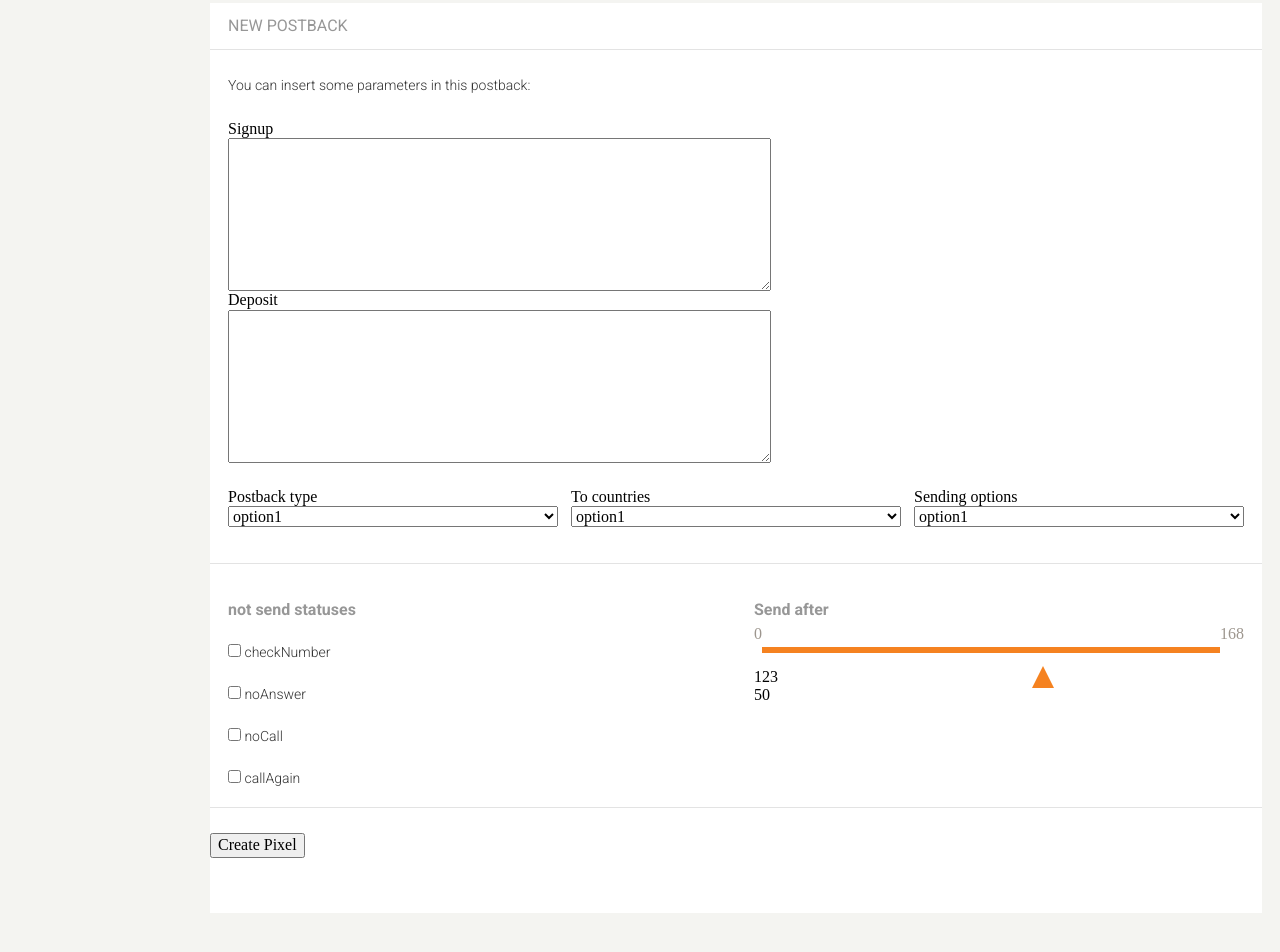
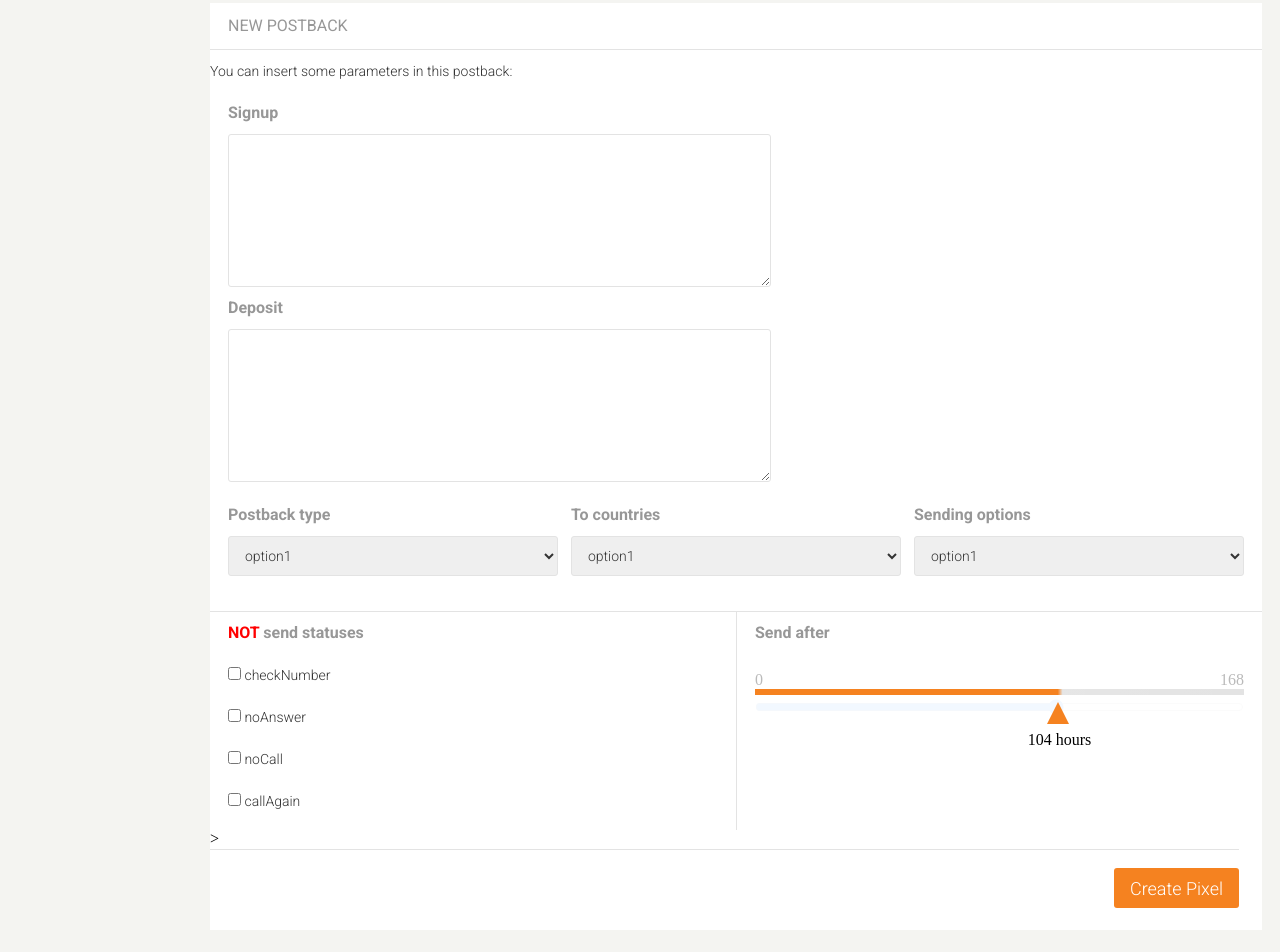
Before and after one commit to elminex/solo-project, a website: page index.html in a window 1280 px wide. Shown: the part 3102-4054 px from the top of the page. Drawn offline with Linux system fonts and the light colour scheme.

Commit message:
Add postback styling, add input range js

```diff
--- a/index.html
+++ b/index.html
@@ -175,7 +175,7 @@
                     </div>
                     <h3>Earnings chart</h3>
                     <div class="general__chart-wrapper">
-                        <img class="general__chart" src="images/graph.png">
+                        <img class="general__chart" src="images/graph.png" alt="chart">
                     </div>
                 </div>
             </section>
@@ -612,19 +612,22 @@
                 <p class="postback__text">You can insert some parameters in this postback:</p>
                 <form>
                     <div class="postback__row">
+                        <div class="postback__container">
                                 <div class="postback__textarea">
-                            <label>Signup</label>
-                            <textarea name="postback-signup" cols="58" rows="8"></textarea>
+                                    <label class="postback__label-grey">Signup</label>
+                                    <textarea class="postback__textarea-input" name="postback-signup" cols="58" rows="8"></textarea>
                                 </div>
                                 <div class="postback__textarea">
-                            <label>Deposit</label>
-                            <textarea name="postback-signup" cols="58" rows="8"></textarea>
+                                    <label class="postback__label-grey">Deposit</label>
+                                    <textarea class="postback__textarea-input" name="postback-deposit" cols="58" rows="8"></textarea>
                                 </div>
                             </div>
-                    <div class="postback__row">
+                    </div>
+                    <div class="postback__row postback__row-options-wrapper">
+                            <div class="postback__container">
                                 <div class="postback__options">
-                            <label>Postback type</label>
-                            <select>
+                                    <label class="postback__label-grey">Postback type</label>
+                                    <select class="postback__dropdown">
                                         <option>option1</option>
                                         <option>option2</option>
                                         <option>option3</option>
@@ -632,8 +635,8 @@
                                     </select>
                                 </div>
                                 <div class="postback__options">
-                            <label>To countries</label>
-                            <select>
+                                    <label class="postback__label-grey">To countries</label>
+                                    <select class="postback__dropdown">
                                         <option>option1</option>
                                         <option>option2</option>
                                         <option>option3</option>
@@ -641,8 +644,8 @@
                                     </select>
                                 </div>
                                 <div class="postback__options">
-                            <label>Sending options</label>
-                            <select>
+                                    <label class="postback__label-grey">Sending options</label>
+                                    <select class="postback__dropdown">
                                         <option>option1</option>
                                         <option>option2</option>
                                         <option>option3</option>
@@ -650,9 +653,11 @@
                                     </select>
                                 </div>
                             </div>
+                    </div>
                     <div class="postback__row">
+                            <div class="postback__container">
                                 <div class="postback__status-wrapper">
-                            <h3><span>not</span> send statuses</h3>
+                                    <h3><span class="postback--red-text">not</span> send statuses</h3>
                                     <div class="postback__status">
                                         <label class="postback__status-checkbox-label">
                                             <input type="checkbox" name="checkNumber">
@@ -682,14 +687,19 @@
                                 </div>
                                 <div class="postback__range">
                                     <h3>Send after</h3>
-                            <div class="sliderfill"></div>
+                                    <div class="rangewrapper">
+                                        <div class="sliderfill">
                                             <input class="postback__range-input" type="range" value="104" name="time" min="0" max="168" step="1">
-                            <span class="postback__range-value">123</span>
+                                        </div>
                                         <div class="sliderthumb"></div>
-                            <div class="slidervalue">50</div>
+                                        <div class="slidervalue">104</div>
                                     </div>
                                 </div>
-                    <button>Create Pixel</button>
+                            </div>
+                    </div>>
+                    <div class="postback__button-wrapper">
+                        <button class="postback__button">Create Pixel</button>
+                    </div>
                 </form>
             </section>
         </main>
--- a/js/script.js
+++ b/js/script.js
@@ -39,37 +39,21 @@ function toggleMenu(target, visible) {
         }
     }
 }
-/*      SLIDER VALUE
 
-var myRange = document.querySelector('.postback__range-input');
-var myValue = document.querySelector('.postback__range-value');
-var myUnits = 'myUnits';
-var off = myRange.offsetWidth / (parseInt(myRange.max) - parseInt(myRange.min));
-var px =  ((myRange.valueAsNumber - parseInt(myRange.min)) * off) - (myValue.offsetParent.offsetWidth / 2);
-
-  myValue.style.left = px + 'px';
-  myValue.style.top = myRange.offsetHeight + 'px';
-  myValue.innerHTML = myRange.value + ' ' + myUnits;
-
-  myRange.oninput =function(){
-    let px = ((myRange.valueAsNumber - parseInt(myRange.min)) * off) - (myValue.offsetWidth / 2);
-    myValue.innerHTML = myRange.value + ' ' + myUnits;
-    myValue.style.left = px + 'px';
-  };
+//    Range slider
 
 
-
- let slider, sliderfill, thumb, slidervalue;
- let initialValue = 104; //initial values for the sliders
+let sliders, sliderfills, thumbs, slidervalues;
+let initialValue = [104,50,63,88]; //initial values for the sliders
 
 document.addEventListener('DOMContentLoaded', function (e) { init();});
 
 function init(){
-   slider = document.querySelectorAll(".postback__range-input");
-   sliderfill = document.querySelectorAll(".sliderfill");
-   thumb = document.querySelectorAll(".sliderthumb");
-   slidervalue = document.querySelectorAll(".slidervalue");
-   // We need to change slider appearance to respond to both input and change events.
+  sliders = document.querySelectorAll(".postback__range-input");
+  sliderfills = document.querySelectorAll(".sliderfill");
+  thumbs = document.querySelectorAll(".sliderthumb");
+  slidervalues = document.querySelectorAll(".slidervalue");
+  /* We need to change slider appearance to respond to both input and change events. */
   for (let i=0;i<sliders.length;i++){
     sliders[i].addEventListener("input",function(e){updateSlider(i,sliders[i].value);});
     sliders[i].addEventListener("change",function(e){updateSlider(i,sliders[i].value);});
@@ -80,6 +64,7 @@ var px =  ((myRange.valueAsNumber - parseInt(myRange.min)) * off) - (myValue.off
   }
 }
 function updateSlider(fillindex,val){
+
   //sets the text display and location for each thumb and the slider fill
   let min = Number(sliders[fillindex].getAttribute("min"));
   let max = Number(sliders[fillindex].getAttribute("max"));
@@ -89,28 +74,23 @@ var px =  ((myRange.valueAsNumber - parseInt(myRange.min)) * off) - (myValue.off
   setSliderFill(sliderfills[fillindex],pc);
 }
 function setThumbText(elem,val,pc){
-   let size = getComputedStyle(elem).getPropertyValue("--thumbsize");
+  let size = 60;
   let newx = `calc(${pc}% - ${parseInt(size)/2}px)`;
   elem.style.left = newx;
-   elem.innerHTML = val;
+  elem.innerHTML = val + ' hours';
 }
 function setThumb(elem,val){
-   let size = getComputedStyle(elem).getPropertyValue("--thumbsize");
+  let size = 22;
   let newx = `calc(${val}% - ${parseInt(size)/2}px)`;
   elem.style.left = newx;
-   let max = 100;
-   let degrees = 360 * (val/max);
-   let rotation = `rotate(${degrees}deg)`;
-     elem.style.transform = rotation;
 }
 function setSliderFill(elem,val){
-   let fillcolor = getComputedStyle(elem).getPropertyValue("--accentcolor");
-   let alphafillcolor = getComputedStyle(elem).getPropertyValue("--accentcoloralpha");
+  let alphafillcolor = getComputedStyle(elem).getPropertyValue("color");
+
   // we create a linear gradient with a color stop based on the slider value
-   let gradient = `linear-gradient(to right, ${fillcolor} 0%,
+  let gradient = `linear-gradient(to right,
 ${alphafillcolor} ${val}%,
 rgba(255,255,255,0.1) ${Number(val) + 1}%,
 rgba(255,255,255,0)  100%)`;
   elem.style.backgroundImage = gradient;
 }
- */
--- a/sass/components/_form_field.scss
+++ b/sass/components/_form_field.scss
@@ -1,4 +1,4 @@
-input[type=range].postback__range-input {
+/*input[type=range].postback__range-input {
     -webkit-appearance: none;
     width: 100%;
     margin: 9px 0;
@@ -77,22 +77,64 @@ input[type=range].postback__range-input {
   input[type=range].postback__range-input:focus::-ms-fill-upper {
     background: $color-light-grey;
   }
-.postback__range-input:before {
-    content: '0';
-    position: relative;
-    display: block;
-    left: 0;
-    top: -15px;
-}
-.postback__range-input:after {
-  content: '168';
-  position: relative;
-  display: block;
-  right: 0;
-  top: -15px;
-}
+
 .postback__range-value {
   position: relative;
   top: 0;
   left: 0;
 }
+*/
+.rangewrapper:before {
+    content: '0';
+    position: absolute;
+    display: block;
+    left: 0;
+    top: -30px;
+    color: $color-grey;
+}
+.rangewrapper:after {
+  content: '168';
+  position: absolute;
+  display: block;
+  right: 0;
+  top: -30px;
+  color: $color-grey;
+}
+.rangewrapper {
+  margin-top: 35px;
+  line-height: 42px;
+  position: relative;
+  width: 100%;
+  height: 6px;
+  overflow: visible;
+  background-color: $color-light-grey;
+}
+.sliderfill {
+  border: none;
+  margin: 0;
+  height: 100%;
+  color: $color-orange;
+}
+.postback__range-input {
+  cursor: pointer;
+  width: 100%;
+  opacity: 0.05;
+}
+.sliderthumb {
+  width: 0;
+  height: 50px;
+  border-left: 11px solid transparent;
+  border-right: 11px solid transparent;
+  border-bottom: 22px solid $color-orange;
+  position: absolute;
+  left: 0;
+  top: -15px;
+  pointer-events: none;
+}
+.slidervalue {
+  line-height: 42px;
+  position: absolute;
+  left: calc(50% - 11px);
+  top: 30px;
+  pointer-events: none;
+}
--- a/sass/pages/_postback.scss
+++ b/sass/pages/_postback.scss
@@ -1,33 +1,37 @@
 .postback {
     background-color: $color-white;
-    padding-bottom: 55px;
-    margin: 0 auto;
+    padding-bottom: 22px;
     margin-bottom: 22px;
-    max-width: 1056px;
     width: 100%;
     &__text {
-        padding-left: 18px;
         @include text(14px, lighter, 42px, $color-black);
+        width: 100%;
+        max-width: 1056px;
+        margin: 0 auto;
     }
-    &__row {
+    &__container {
+        width: 100%;
+        max-width: 1056px;
+        margin: 0 auto;
         display: flex;
         flex-flow: row wrap;
         justify-content: space-between;
+    }
+    &__row {
         padding: 0 18px;
-        margin-bottom: 25px;
-        &:nth-of-type(2), &:last-of-type {
+        &-options-wrapper {
+            padding-bottom: 35px;
+            padding-top: 12px;
             @include border1pxgrey('bottom');
-        }
-        &:nth-of-type(2) {
-            padding-bottom: 36px;
-        }
-        &:last-of-type {
-            align-content: stretch;
         }
     }
     &__textarea {
         display: flex;
         flex-flow: column wrap;
+        &-input {
+            @include border1pxgrey('all');
+            border-radius: 3px;
+        }
     }
     &__options {
         display: flex;
@@ -50,5 +54,32 @@
     &__range {
         padding-left: 18px;
         width: 50%;
+        @include border1pxgrey('left');
+    }
+    &__label-grey {
+        @include text-section-header;
+    }
+    &__dropdown {
+        @include text-other;
+        height: 40px;
+        padding-left: 12px;
+        @include border1pxgrey('all');
+        border-radius: 3px;
+        & option {
+            @include text-other;
+        }
+    }
+    &__button {
+        @include button(125px, 'orange');
+        &-wrapper {
+            @include border1pxgrey('top');
+            text-align: right;
+            margin-right: 23px;
+            padding-top: 18px;
+        }
+    }
+    &--red-text {
+        color: $color-red;
+        text-transform: uppercase;
     }
 }
```
Also changed, not shown: css/style.css. Lines whose indentation alone changed are shown as unchanged.
